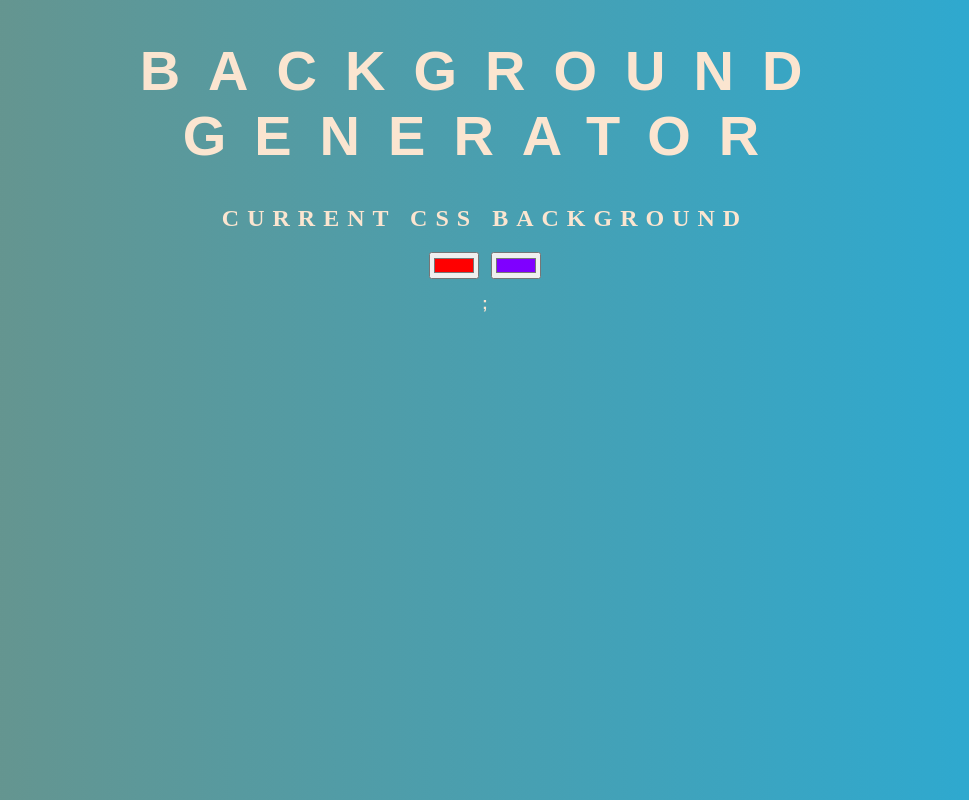
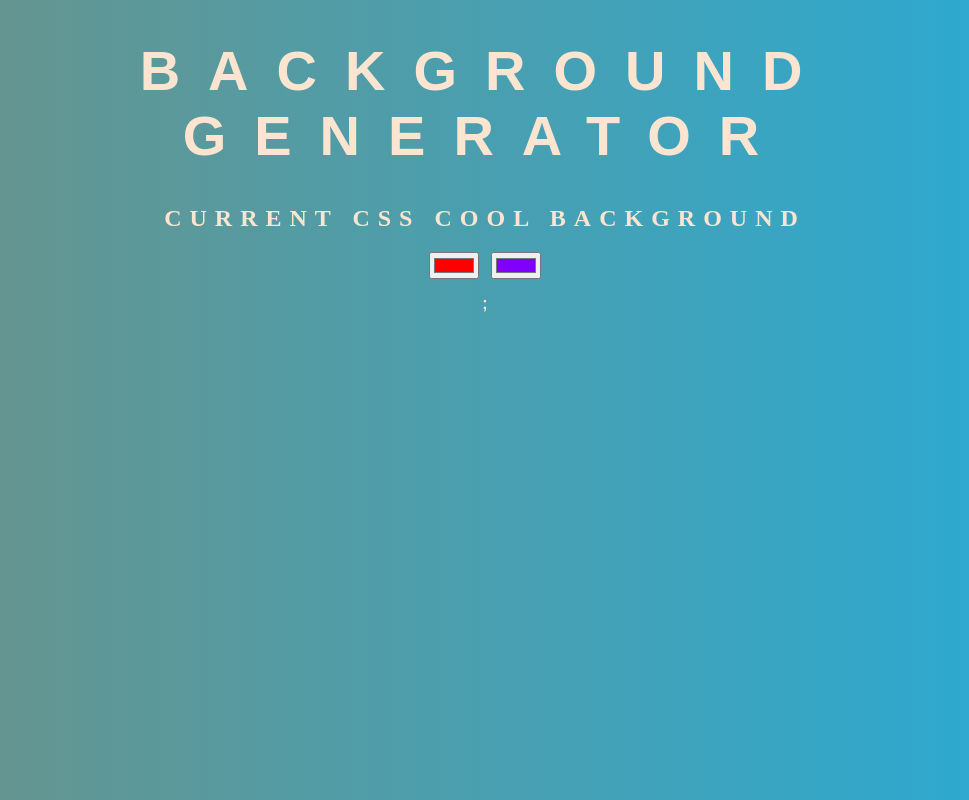
Before and after one commit to ppatte/background-generator, a plain HTML site: page bgindex.html in a window 1280 px wide. Shown: the whole page, without its empty margins (155-1124 px from the left). Drawn offline with Linux system fonts and the light colour scheme.

Commit message:
changed title

```diff
--- a/bgindex.html
+++ b/bgindex.html
@@ -7,7 +7,7 @@
 
 <body id="gradient">
 	<h1> Background Generator</h1>
-	<h2>Current CSS Background </h2>
+	<h2>Current CSS Cool Background </h2>
 	<input class="color1" type="color" name="color1" value="#ff0000">
 	<input class="color2" type="color" name="color2" value="#7f00ff">
 	<h3></h3>
```
